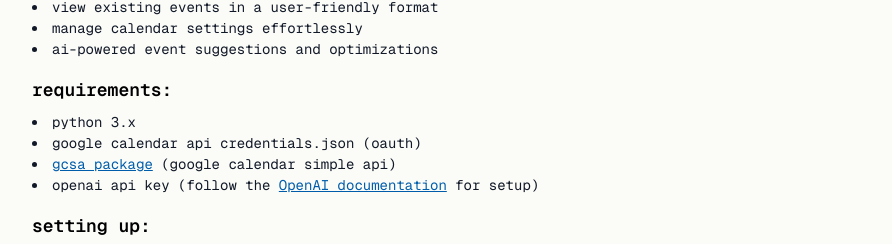
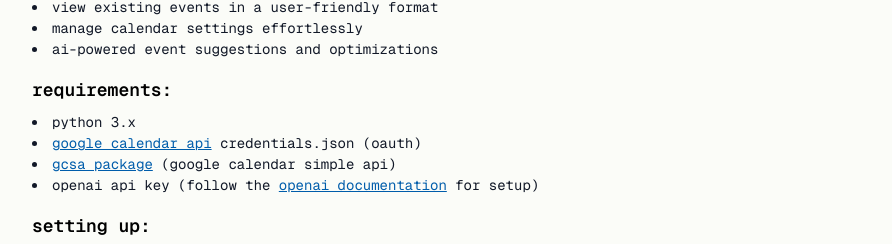
Before and after one commit to dkoh2018/itsdavidoh.com, a Next.js app: page /projects in a window 1280 px wide. Shown: the part 996-1240 px from the top of the page, without its empty margins (180-1072 px from the left). Built offline with nearby package versions, Linux system fonts and the light colour scheme.

Commit message:
guidelines

```diff
--- a/src/app/projects/page.tsx
+++ b/src/app/projects/page.tsx
@@ -32,7 +32,15 @@
         <h3 className="text-lg font-semibold mb-2">requirements:</h3>
         <ul className="list-disc list-inside mb-4">
           <li>python 3.x</li>
-          <li>google calendar api credentials.json (oauth)</li>
+          <li>
+            <Link
+              href="https://developers.google.com/calendar/api/quickstart/python"
+              className="text-miami-blue underline"
+            >
+              google calendar api
+            </Link>{" "}
+            credentials.json (oauth)
+          </li>
           <li>
             <Link
               href="https://google-calendar-simple-api.readthedocs.io/en/latest/"
@@ -48,7 +56,7 @@
               href="https://platform.openai.com/docs/api-reference/authentication"
               className="text-miami-blue underline"
             >
-              OpenAI documentation
+              openai documentation
             </Link>{" "}
             for setup)
           </li>
```
